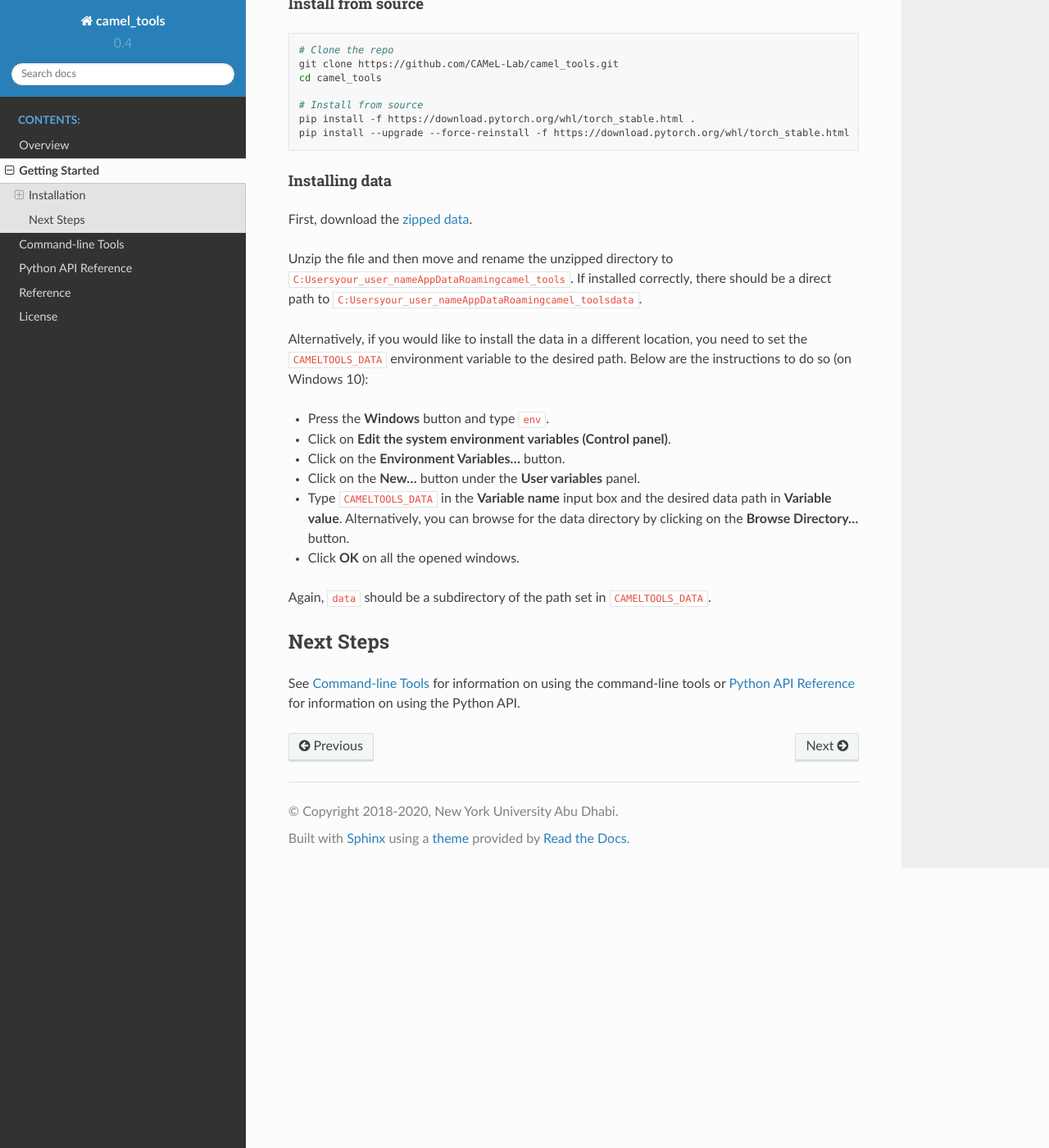
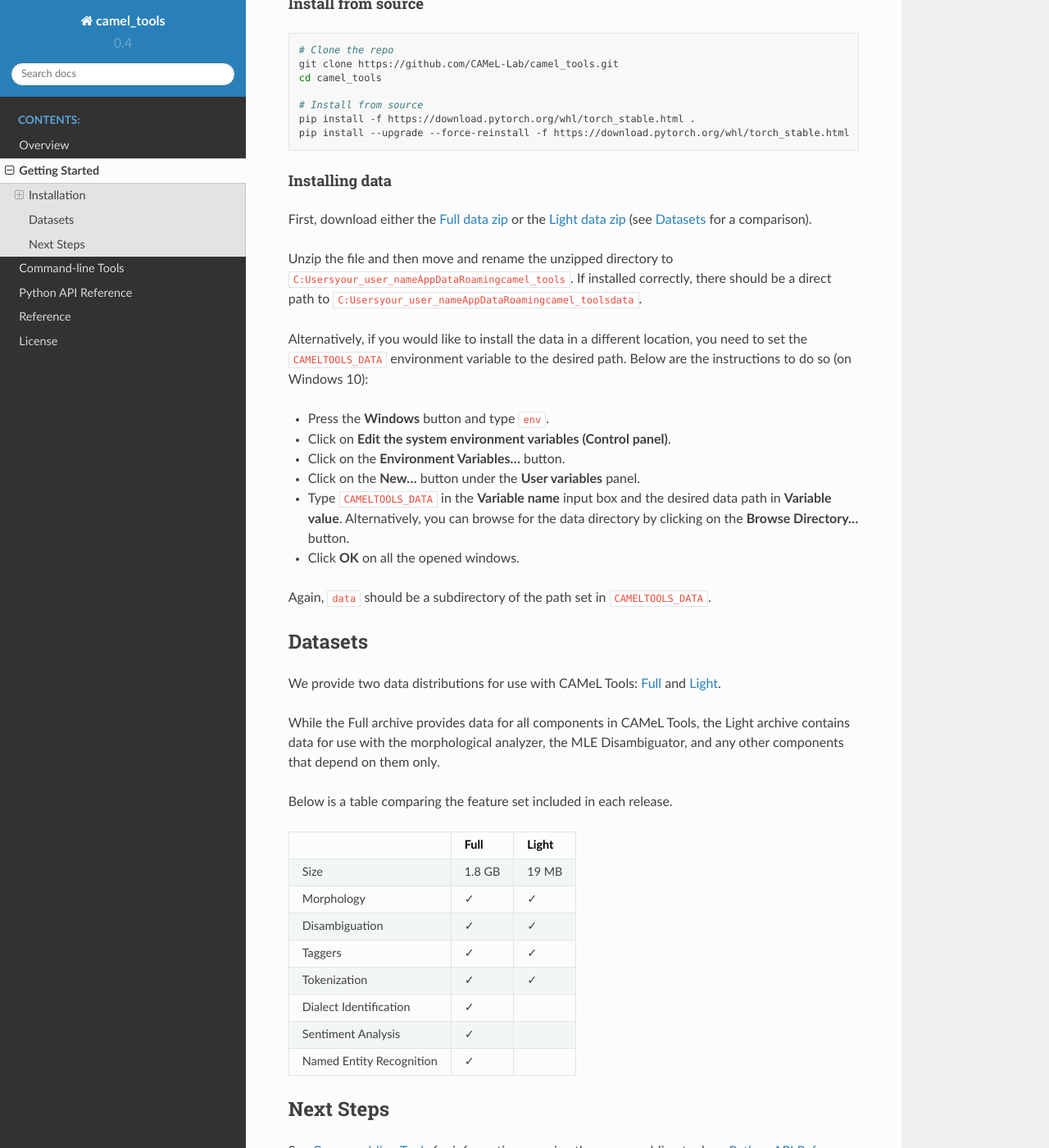
Before and after one commit to CAMeL-Lab/camel_tools, a Sphinx documentation site: the page built from docs/source/getting_started.rst, in a window 1280 px wide and 1400 px high, scrolled down 1556 px. Shown: the whole window at 82% size. Built offline with Sphinx 7.4.7 and the Read the Docs theme 2.0.0, drawn with Linux system fonts in a browser that asks for light colours; some of the changed text lies outside the part shown.

Commit message:
Added links to full and light datasets.

```diff
--- a/docs/source/getting_started.rst
+++ b/docs/source/getting_started.rst
@@ -50,8 +50,10 @@
 Installing data
 ^^^^^^^^^^^^^^^
 
-First, download the
-`zipped data <https://drive.google.com/file/d/1ZtseLpW2vufNdkpruDpbQf28WEw38U5u/view?usp=sharing>`_.
+First, download either the
+`Full data zip <https://drive.google.com/file/d/1LbU8IefOziwYkTpvyCnX_OgaBJCyU6RG/view?usp=sharing>`_
+or the `Light data zip <https://drive.google.com/file/d/1K_xYXN1T5GGMDGX25KElVBXp4EEmjG5R/view?usp=sharing>`_
+(see :ref:`datasets` for a comparison).
 
 Unzip the file and then move and rename the unzipped directory to
 :code:`~/.camel_tools`. If installed correctly, there should be a direct path to
@@ -109,8 +111,10 @@
 Installing data
 ^^^^^^^^^^^^^^^
 
-First, download the
-`zipped data <https://drive.google.com/file/d/1ZtseLpW2vufNdkpruDpbQf28WEw38U5u/view?usp=sharing>`_.
+First, download either the
+`Full data zip <https://drive.google.com/file/d/1LbU8IefOziwYkTpvyCnX_OgaBJCyU6RG/view?usp=sharing>`_
+or the `Light data zip <https://drive.google.com/file/d/1K_xYXN1T5GGMDGX25KElVBXp4EEmjG5R/view?usp=sharing>`_
+(see :ref:`datasets` for a comparison).
 
 Unzip the file and then move and rename the unzipped directory to
 :code:`C:\Users\your_user_name\AppData\Roaming\camel_tools`.
@@ -134,6 +138,42 @@
 :code:`CAMELTOOLS_DATA`.
 
 
+.. _datasets:
+
+Datasets
+--------
+
+We provide two data distributions for use with CAMeL Tools:
+`Full <https://drive.google.com/file/d/1LbU8IefOziwYkTpvyCnX_OgaBJCyU6RG/view?usp=sharing>`_
+and `Light <https://drive.google.com/file/d/1K_xYXN1T5GGMDGX25KElVBXp4EEmjG5R/view?usp=sharing>`_.
+
+While the Full archive provides data for all components in CAMeL Tools,
+the Light archive contains data for use with the morphological analyzer, the
+MLE Disambiguator, and any other components that depend on them only.
+
+Below is a table comparing the feature set included in each release.
+
++--------------------------+--------+-------+
+|                          | Full   | Light |
++==========================+========+=======+
+| Size                     | 1.8 GB | 19 MB |
++--------------------------+--------+-------+
+| Morphology               | ✓      | ✓     |
++--------------------------+--------+-------+
+| Disambiguation           | ✓      | ✓     |
++--------------------------+--------+-------+
+| Taggers                  | ✓      | ✓     |
++--------------------------+--------+-------+
+| Tokenization             | ✓      | ✓     |
++--------------------------+--------+-------+
+| Dialect Identification   | ✓      |       |
++--------------------------+--------+-------+
+| Sentiment Analysis       | ✓      |       |
++--------------------------+--------+-------+
+| Named Entity Recognition | ✓      |       |
++--------------------------+--------+-------+
+
+
 Next Steps
 ----------
 
```
Also changed, not shown: README.rst (+44 -4 lines).
